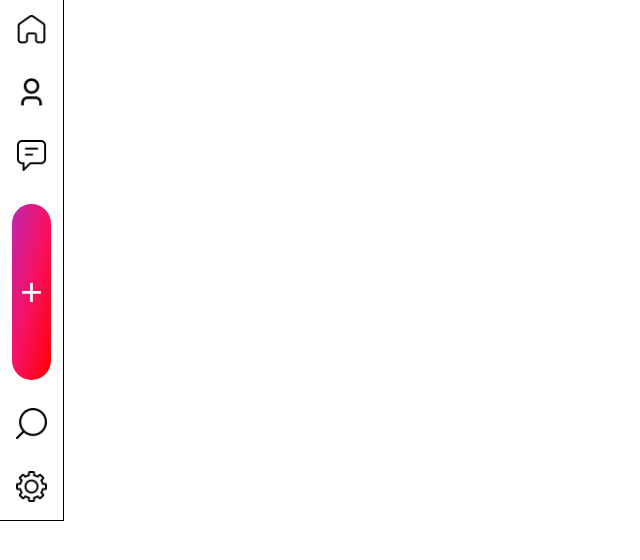
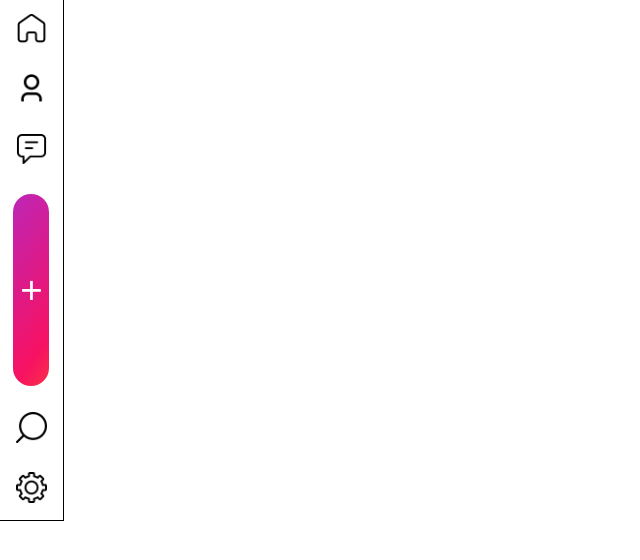
Before and after one commit to MaratPereverzev/social-app, a React (Create React App) app: page / in a window 1280 px wide. Shown: the top 560 px of the page, without its empty margins (0-640 px from the left). Built offline with nearby package versions, Linux system fonts and the light colour scheme.

Commit message:
added gradient animation for "new post" button

```diff
--- a/src/components/menu-bar/button/new-post-button/new-post-button.module.css
+++ b/src/components/menu-bar/button/new-post-button/new-post-button.module.css
@@ -2,8 +2,22 @@
     color: white;
     font-size: 3vw;
     border-radius: 50px;
-    background-image: linear-gradient(to bottom right, #BD26AE, #F71162, #FF0000);
+    background-image: linear-gradient(to bottom right, #bd26b8, #f71162, #ff9100);
     border-style: none;
-    width: 3vw;
-    height: 22vh;
+    width: 2.8vw;
+    height: 24vh;
+    background-size: 400%;
 }
+
+.new_post_button .button:hover{
+    animation: bg-position 1700ms infinite alternate;
+}
+
+@keyframes bg-position {
+    0%{
+        background-position: left;
+    }
+    100%{
+        background-position: right;
+    }
+}
```
